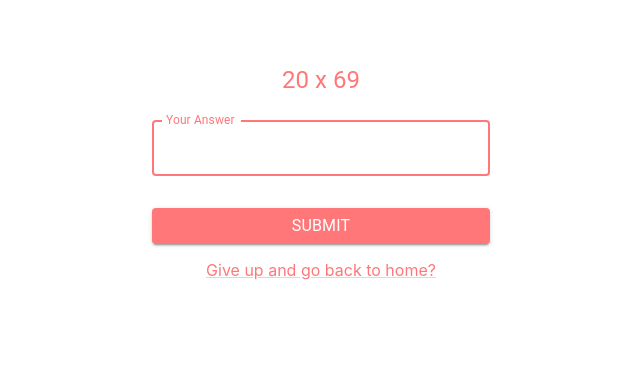
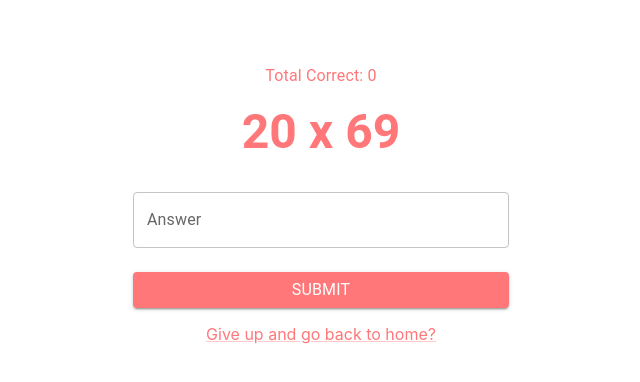
Before and after one commit to paulazoo/paulas-website, a React (Create React App) app: page /multiply-game in a window 1280 px wide. Shown: the top 382 px of the page, without its empty margins (319-959 px from the left). Built offline with nearby package versions, Linux system fonts and the light colour scheme.

Commit message:
multiply game with sizes

```diff
--- a/src/MultiplyGame.js
+++ b/src/MultiplyGame.js
@@ -22,9 +22,11 @@ const randomQuestion = () => {
 export default function MultiplyGame() {
     const navigate = useNavigate();
 
+    const [answer, setAnswer] = useState('');
     const [[questionString, correctAnswer], setQuestion] = useState(['', 0]);
     const [showSuccess, setShowSuccess] = useState(false);
     const [showUnsuccess, setShowUnsuccess] = useState(false);
+    const [totalCorrect, setTotalCorrect] = useState(0);
 
     useEffect(() => {
         setQuestion(randomQuestion());
@@ -32,14 +34,11 @@ export default function MultiplyGame() {
 
     const handleSubmit = (event) => {
         event.preventDefault();
-        const data = new FormData(event.currentTarget);
-        console.log({
-        playerAnswer: data.get('answer'),
-        correctAnswer: correctAnswer
-        });
-        if (Number(data.get('answer')) == correctAnswer) {
+        if (Number(answer) == correctAnswer) {
             setShowSuccess(true);
             setShowUnsuccess(false);
+            setAnswer('');
+            setTotalCorrect(totalCorrect + 1);
             setQuestion(randomQuestion());
         } else {
             setShowUnsuccess(true);
@@ -69,68 +68,82 @@ export default function MultiplyGame() {
             open={showSuccess}
             autoHideDuration={1000}
             onClose={handleSuccessSnackbarClose}
-            message="Correct!"
         >
             <Alert
             onClose={handleSuccessSnackbarClose}
             severity="success"
             variant="filled"
-            sx={{ width: '100%' }}/>
+            sx={{ width: '100%' }}>
+                Correct!
+            </Alert>
         </Snackbar>
         <Snackbar
             anchorOrigin={{ vertical:'top', horizontal: 'center' }}
             open={showUnsuccess}
             autoHideDuration={1000}
             onClose={handleUnsuccessSnackbarClose}
-            message="Incorrect."
         >
             <Alert
             onClose={handleUnsuccessSnackbarClose}
             severity="error"
             variant="filled"
-            sx={{ width: '100%' }}/>
+            sx={{ width: '100%' }}>
+                Incorrect.
+            </Alert>
         </Snackbar>
         <Box
           sx={{
             marginTop: 8,
-            display: 'flex',
-            flexDirection: 'column',
+            marginRight: '20vw',
+            marginLeft: '20vw',
             alignItems: 'center',
+            align: "center",
+            justify: "center"
           }}
         >
+            <Grid container spacing={2} align = "center" justify = "center" alignItems = "center">
                 <Grid item xs={12}>
-                <Typography component="h1" variant="h5" color='secondary'>
-                    {questionString}
+                    <Typography color='secondary'>
+                        Total Correct: {totalCorrect}
                     </Typography>
                 </Grid>
                 <Grid item xs={12}>
-                <Box component="form" onSubmit={handleSubmit} noValidate sx={{ mt: 1 }}>
+                    <Typography variant="h3" color='secondary'>
+                        <b>{questionString}</b>
+                    </Typography>
+                </Grid>
+                <Grid item xs={0} md={3}></Grid>
+                <Grid item xs={12} md={6}>
                     <TextField
-                    margin="normal"
                     fullWidth
-                    id="answer"
-                    label="Your Answer"
-                    name="answer"
-                    autoComplete="answer"
-                    autoFocus
+                    margin='normal'
+                    label="Answer"
+                    value={answer}
                     color='secondary'
+                    onChange={(event) => {
+                        setAnswer(event.target.value);
+                    }}
                     />
+                </Grid>
+                <Grid item xs={0} md={3}></Grid>
+                <Grid item xs={0} md={3}></Grid>
+                <Grid item xs={12} md={6}>
                     <Button
-                    type="submit"
                     fullWidth
                     variant="contained"
-                    sx={{ mt: 3, mb: 2 }}
                     color='secondary'
+                    onClick={handleSubmit}
                     >
                         <Typography color='primary'>Submit</Typography>
                     </Button>
-                </Box>
                 </Grid>
+                <Grid item xs={0} md={3}></Grid>
                 <Grid item xs={12}>
                     <Link onClick={() => navigate('/')} color='secondary'>
                         Give up and go back to home?
                     </Link>
                 </Grid>
+            </Grid>
         </Box>
         </>
     );
```
Lines whose indentation alone changed are shown as unchanged.
